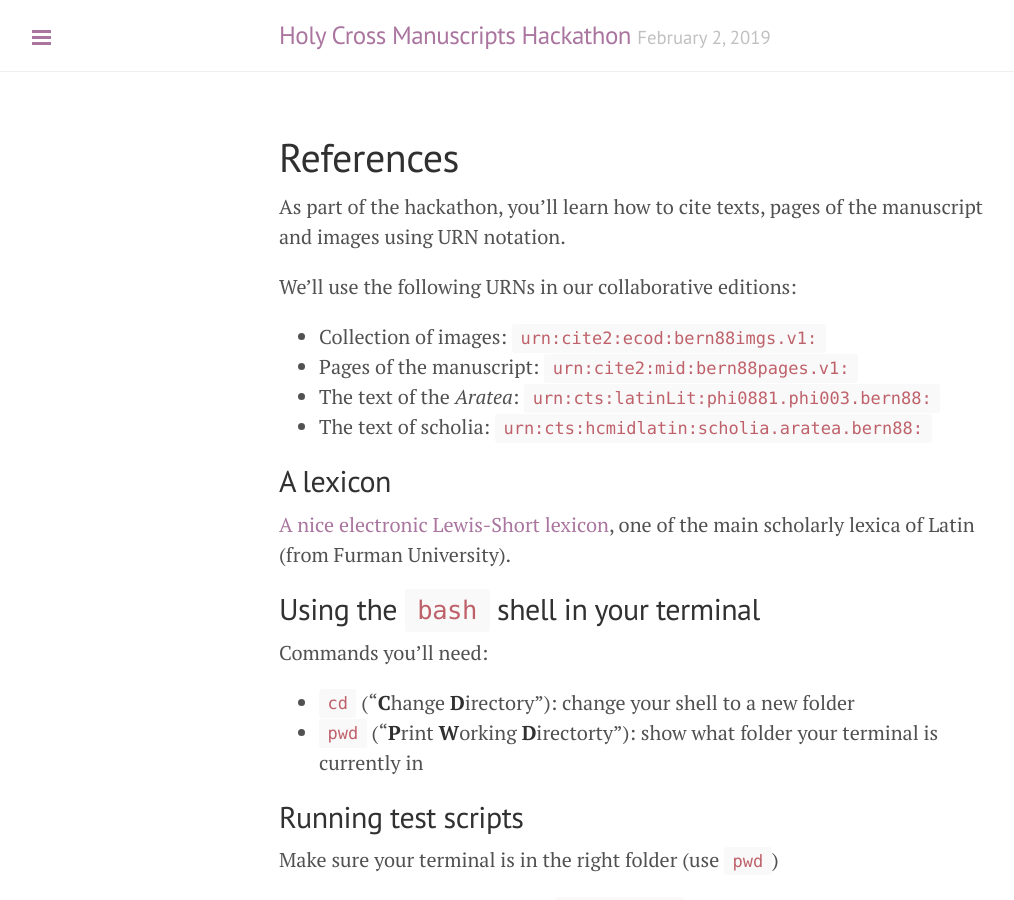
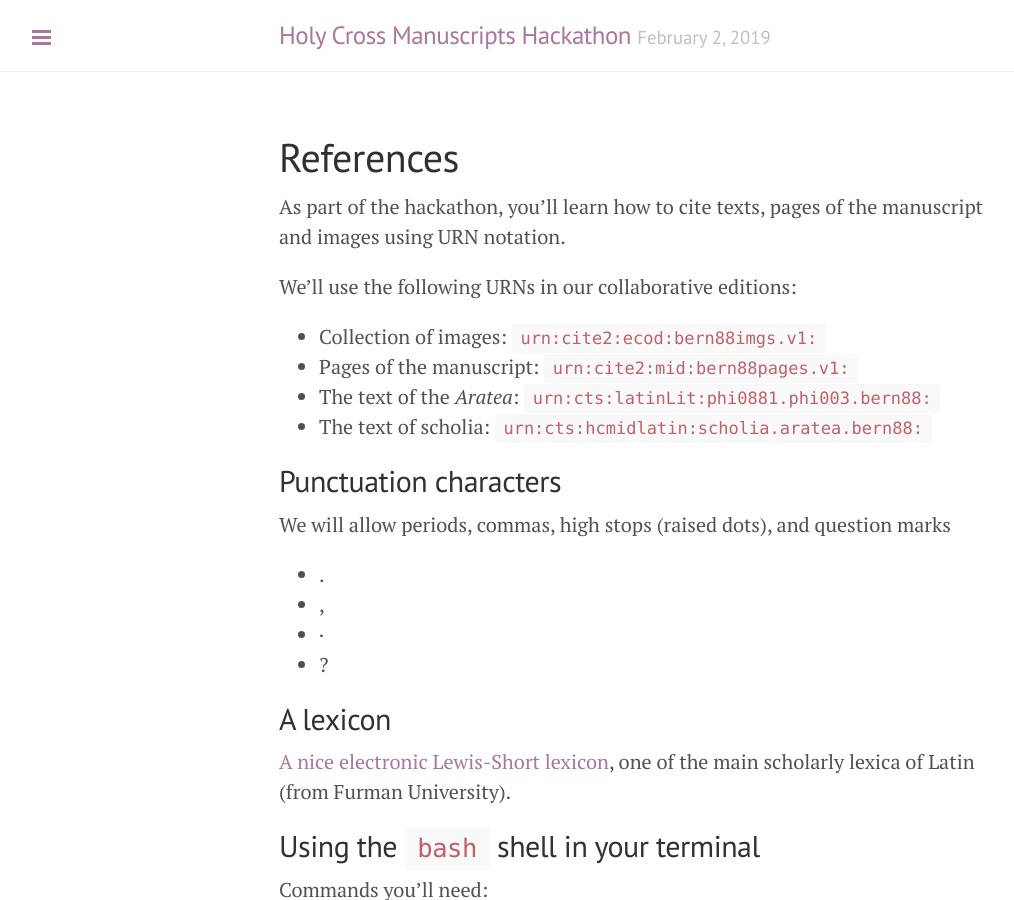
Before and after one commit to HCMID/ms-hackathon-2019, a Jekyll site: the page built from docs/references.md, in a window 1280 px wide and 900 px high. Shown: the whole window, without its empty margins (1-1015 px from the left). Built offline with Jekyll 4.4.1, drawn with Linux system fonts in a browser that asks for light colours.

Commit message:
Add puncutation notes.

```diff
--- a/docs/references.md
+++ b/docs/references.md
@@ -13,6 +13,18 @@ We'll use the following URNs in our collaborative editions:
 -   Pages of the manuscript: `urn:cite2:mid:bern88pages.v1:`
 -   The text of the *Aratea*:  `urn:cts:latinLit:phi0881.phi003.bern88:`
 -   The text of scholia:  `urn:cts:hcmidlatin:scholia.aratea.bern88:`
+
+
+## Punctuation characters
+
+We will allow periods, commas, high stops (raised dots), and question marks
+
+-  .
+-  ,
+- ·
+- ?
+
+
 
 ## A lexicon
 
```
